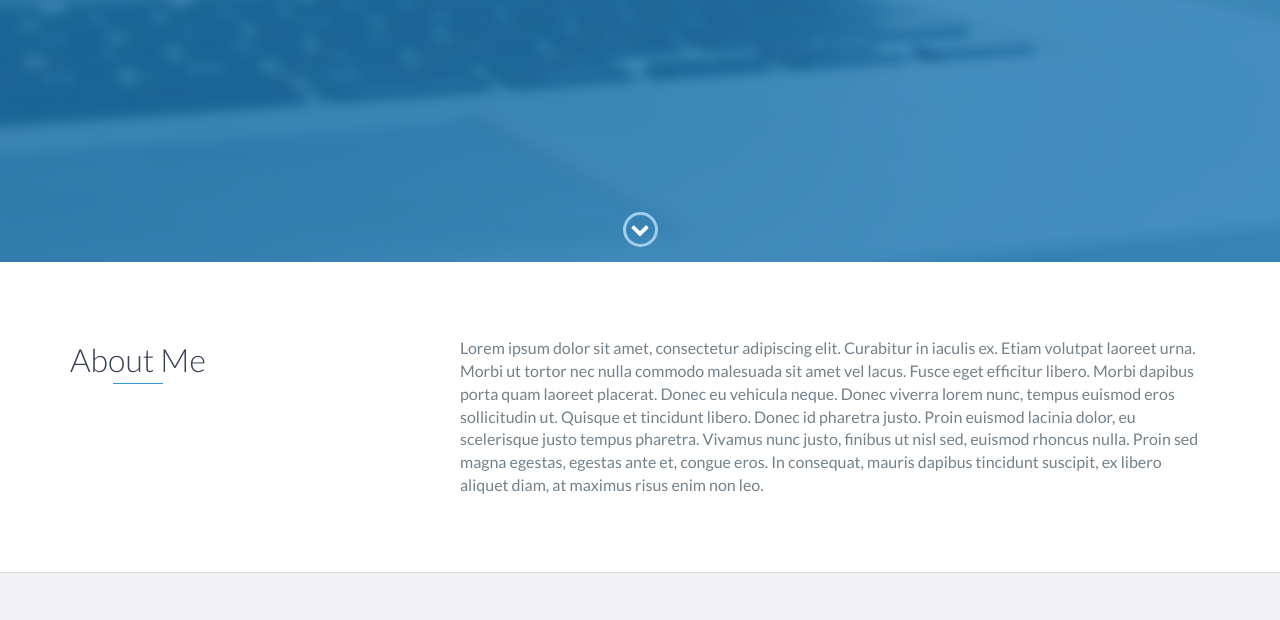
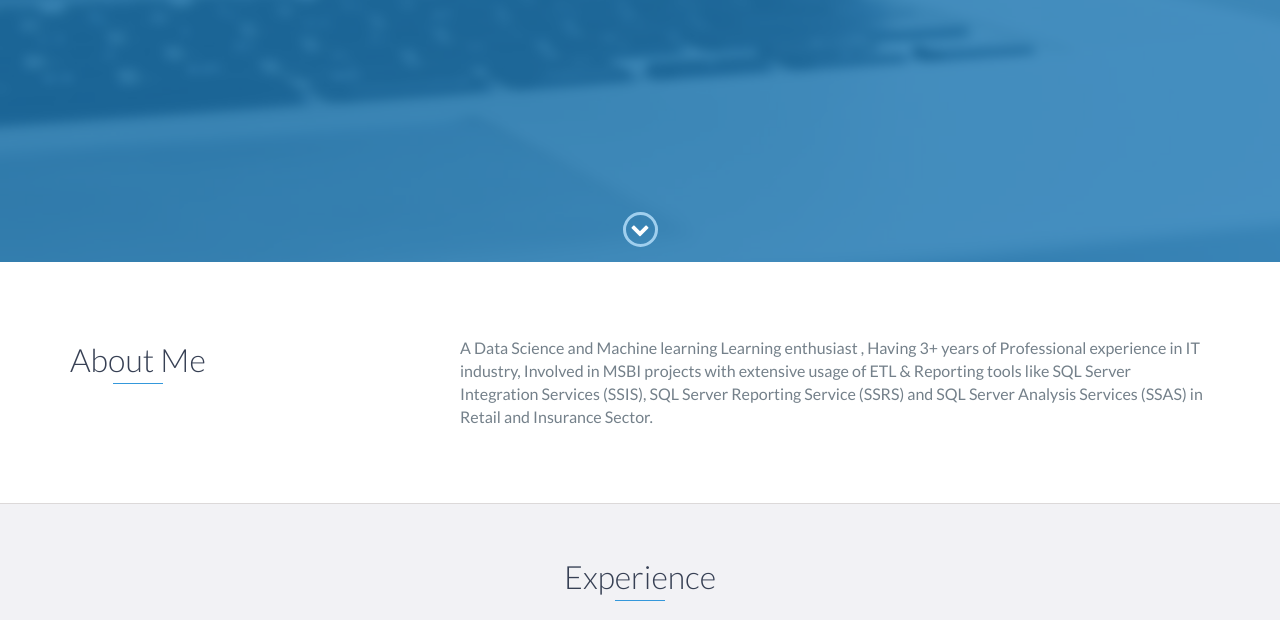
Before and after one commit to Dayab24/DRevisted, a website: page index.html in a window 1280 px wide. Shown: the part 538-1158 px from the top of the page. Drawn offline with nearby package versions, Linux system fonts and the light colour scheme.

Commit message:
Update index.html

```diff
--- a/index.html
+++ b/index.html
@@ -73,9 +73,9 @@
                 </div>
                 <div class="col-md-8">
                     <p>
-                        Lorem ipsum dolor sit amet, consectetur adipiscing elit. Curabitur in iaculis ex. Etiam volutpat laoreet urna. Morbi ut tortor nec nulla commodo malesuada sit amet vel lacus. Fusce eget efficitur libero. Morbi dapibus porta quam laoreet placerat. Donec
-                        eu vehicula neque. Donec viverra lorem nunc, tempus euismod eros sollicitudin ut. Quisque et tincidunt libero. Donec id pharetra justo. Proin euismod lacinia dolor, eu scelerisque justo tempus pharetra. Vivamus nunc justo, finibus
-                        ut nisl sed, euismod rhoncus nulla. Proin sed magna egestas, egestas ante et, congue eros. In consequat, mauris dapibus tincidunt suscipit, ex libero aliquet diam, at maximus risus enim non leo.
+                        A Data Science and Machine learning Learning enthusiast , Having 3+ years of Professional experience in IT industry,
+			Involved in MSBI projects with extensive usage of ETL & Reporting tools like SQL Server Integration Services (SSIS),
+			    SQL Server Reporting Service (SSRS) and SQL Server Analysis Services (SSAS) in Retail and Insurance Sector.
                     </p>
                 </div>
             </div>
```
